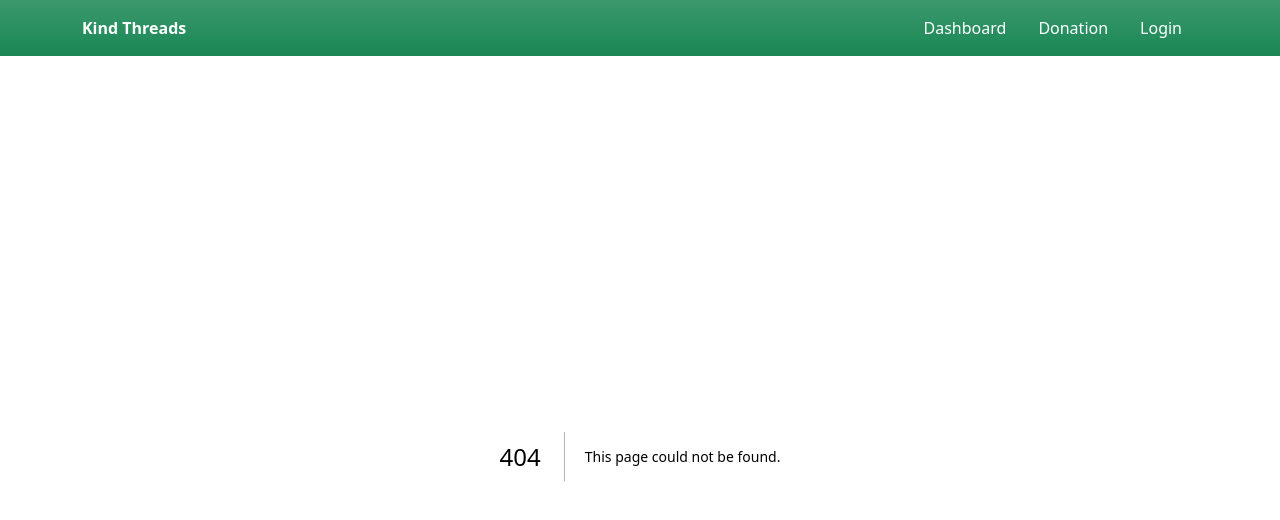
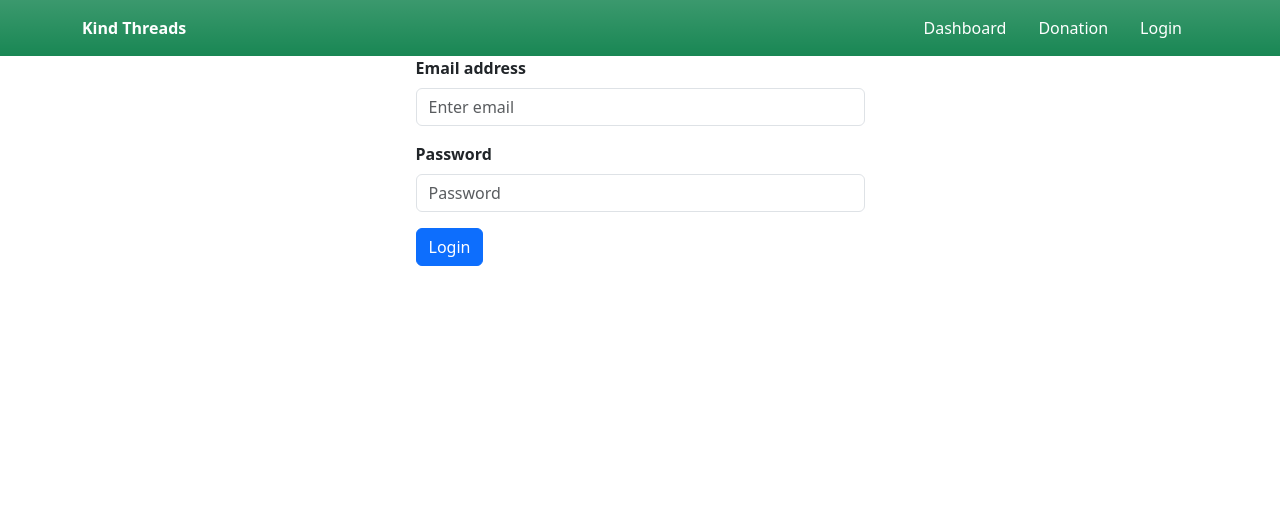
Before and after one commit to sheldonfernandes/kind-threads, a Next.js app in the folder client/: page /login in a window 1280 px wide. Before the commit this address had no page. Shown: the top 520 px of the page. Built offline with nearby package versions, Linux system fonts and the light colour scheme.

Commit message:
Added UI Login Component

```diff
--- a/client/app/donation-details/page.tsx
+++ b/client/app/donation-details/page.tsx
@@ -1,5 +1,5 @@
 import React from 'react'
-import { DonateDetails } from '../../src/components/DonateDetails'
+import { DonateDetails } from '@/src/components/DonateDetails'
 
 export default function DonationDetails() {
   return (
--- a/client/app/donation/page.tsx
+++ b/client/app/donation/page.tsx
@@ -2,7 +2,7 @@
 import { useRouter } from "next/navigation";
 import { Button, Col, Container, Row } from "react-bootstrap";
 import BootstrapTable from "react-bootstrap-table-next";
-import { EndpointConst } from '../../src/constants/endpoints.constant'
+import { EndpointConst } from '@/src/constants/endpoints.constant'
 import './donation.css'
 export const Donation = () => {
   const router = useRouter();
--- /dev/null
+++ b/client/app/login/page.tsx
@@ -0,0 +1,10 @@
+"use client";
+import LoginComponent from "@/src/components/LoginComponent/LoginComponent";
+
+export const Login = () => {
+  return (
+    <LoginComponent/>
+  );
+};
+
+export default Login;
--- a/client/app/page.tsx
+++ b/client/app/page.tsx
@@ -1,5 +1,5 @@
-export const Home = () => {
-  return <div>Statistic coming soon</div>;
+export const Dashboard = () => {
+  return <div>Statistics Coming Soon</div>;
 };
 
-export default Home;
+export default Dashboard;
--- a/client/src/components/DashLayout/Dashboard.tsx
+++ b/client/src/components/DashLayout/Dashboard.tsx
@@ -44,7 +44,7 @@ export default function Dashboard({ children }: React.PropsWithChildren) {
                   </a>
                 </li>
                 <li>
-                  <a href="#" className="nav-link text-white">
+                  <a href={EndpointConst.LOGIN_PAGE} className="nav-link text-white">
                     Login
                   </a>
                 </li>
--- /dev/null
+++ b/client/src/components/LoginComponent/LoginComponent.tsx
@@ -0,0 +1,63 @@
+"use client";
+import { AppUtil } from "@/src/utils/App.util";
+import { useState } from "react";
+import { Alert, Button, Container, Form, Stack } from "react-bootstrap";
+
+export const LoginComponent = () => {
+  const [email, setEmail] = useState<string>();
+  const [password, setPassword] = useState<string>();
+  const [errorMessage, setErrorMessage] = useState<string>();
+  const [showAlert, setShowAlert] = useState(false);
+
+  const onEmailChange = (event: any) => {
+    setEmail(event.currentTarget.value);
+  };
+  const onPasswordChange = (event: any) => {
+    setPassword(event.currentTarget.value);
+  };
+
+  const onLogin = () => {
+    if (email && new AppUtil().validateEmail(email)) {
+    } else {
+      setErrorMessage("Invalid Email Address");
+      setShowAlert(true);
+    }
+  };
+
+  const onCloseAlert = () => setShowAlert(false);
+
+  return (
+    <Container>
+      {showAlert && (
+        <Alert key="danger" variant="danger" dismissible onClose={onCloseAlert}>
+          {errorMessage}
+        </Alert>
+      )}
+      <Stack gap={2} className="col-md-5 mx-auto">
+        <Form className="my-10 mx-2">
+          <Form.Group className="mb-3" controlId="formBasicEmail">
+            <Form.Label className="fw-bold">Email address</Form.Label>
+            <Form.Control
+              type="email"
+              placeholder="Enter email"
+              onChange={onEmailChange}
+            />
+          </Form.Group>
+          <Form.Group className="mb-3" controlId="formBasicPassword">
+            <Form.Label className="fw-bold">Password</Form.Label>
+            <Form.Control
+              type="password"
+              placeholder="Password"
+              onChange={onPasswordChange}
+            />
+          </Form.Group>
+          <Button onClick={onLogin} variant="primary">
+            Login
+          </Button>
+        </Form>
+      </Stack>
+    </Container>
+  );
+};
+
+export default LoginComponent;
--- a/client/src/constants/endpoints.constant.ts
+++ b/client/src/constants/endpoints.constant.ts
@@ -1,5 +1,6 @@
 export const EndpointConst = {
     DASHBOARD_PAGE : "/",
+    LOGIN_PAGE : "/login",
     DONATION_PAGE : "/donation",
     DONATION_DETAILS_PAGE : "/donation-details"
 }
--- /dev/null
+++ b/client/src/utils/App.util.ts
@@ -0,0 +1,9 @@
+export class AppUtil {
+  validateEmail(email: string) {
+    return String(email)
+      .toLowerCase()
+      .match(
+        /^(([^<>()[\]\\.,;:\s@"]+(\.[^<>()[\]\\.,;:\s@"]+)*)|.(".+"))@((\[[0-9]{1,3}\.[0-9]{1,3}\.[0-9]{1,3}\.[0-9]{1,3}\])|(([a-zA-Z\-0-9]+\.)+[a-zA-Z]{2,}))$/
+      );
+  }
+}
```
